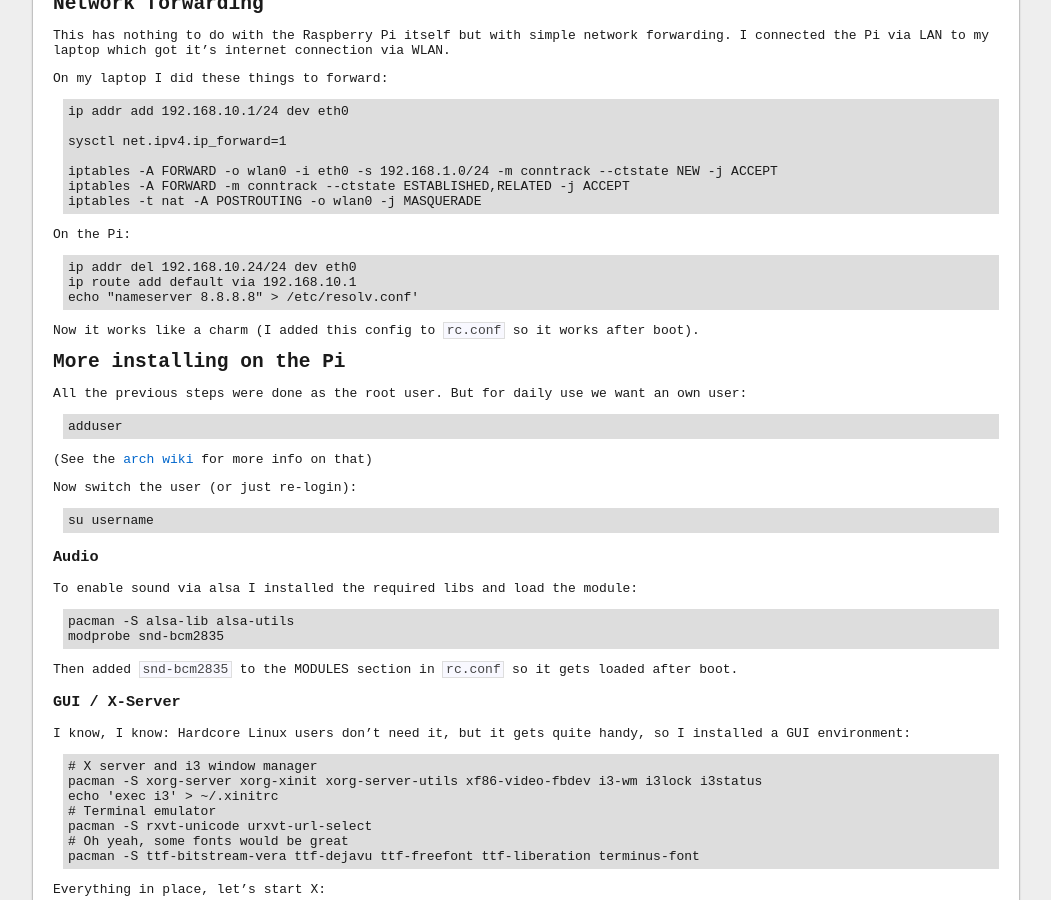
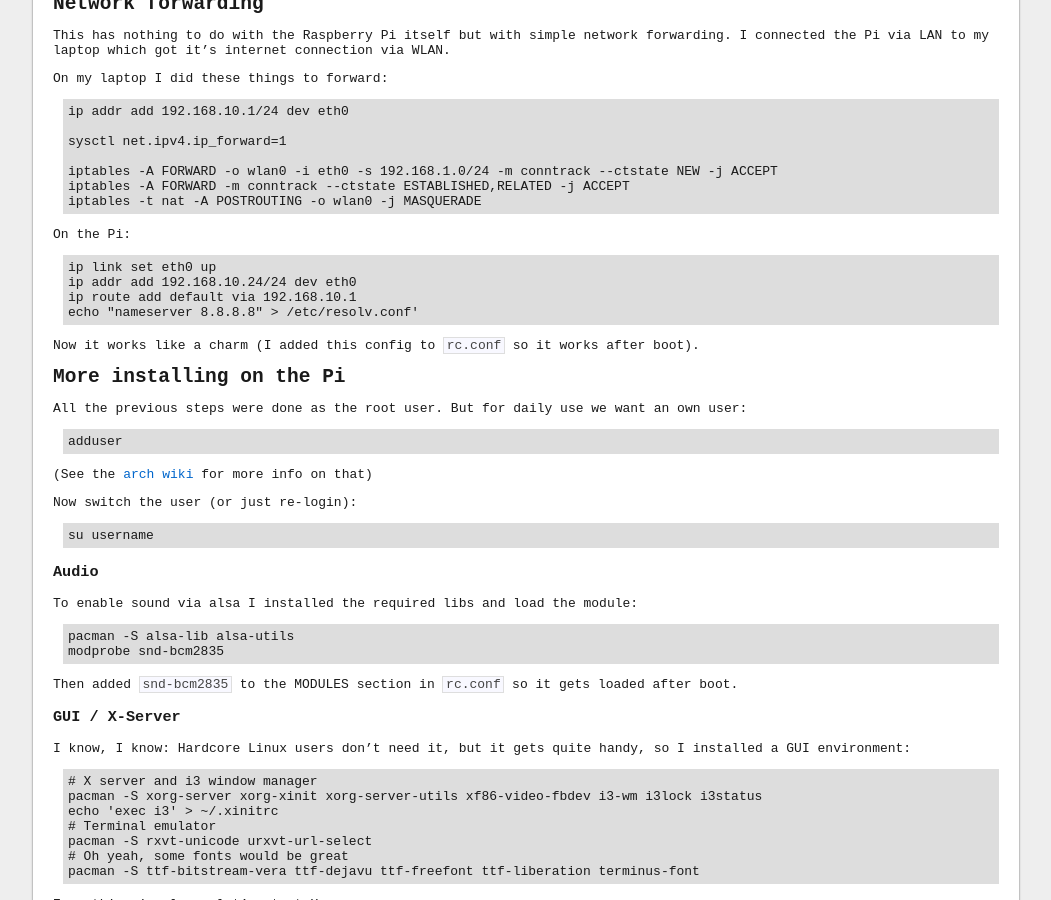
Before and after one commit to badboy/fnordig.de, a Jekyll site: the page built from _posts/2012-07-05-raspberry-pia-guick-guide-to-a-successfull-start.markdown, in a window 1280 px wide and 900 px high, scrolled down 1190 px. Shown: the whole window, without its empty margins (114-1165 px from the left). Built offline with Jekyll 4.4.1, drawn with Linux system fonts in a browser that asks for light colours.

Commit message:
Correct the commands for setting up IP.
Of course adding an IP would be better.

```diff
--- a/_posts/2012-07-05-raspberry-pia-guick-guide-to-a-successfull-start.markdown
+++ b/_posts/2012-07-05-raspberry-pia-guick-guide-to-a-successfull-start.markdown
@@ -85,7 +85,8 @@ On my laptop I did these things to forward:
 
 On the Pi:
 
-    ip addr del 192.168.10.24/24 dev eth0
+    ip link set eth0 up
+    ip addr add 192.168.10.24/24 dev eth0
     ip route add default via 192.168.10.1
     echo "nameserver 8.8.8.8" > /etc/resolv.conf'
 
```
